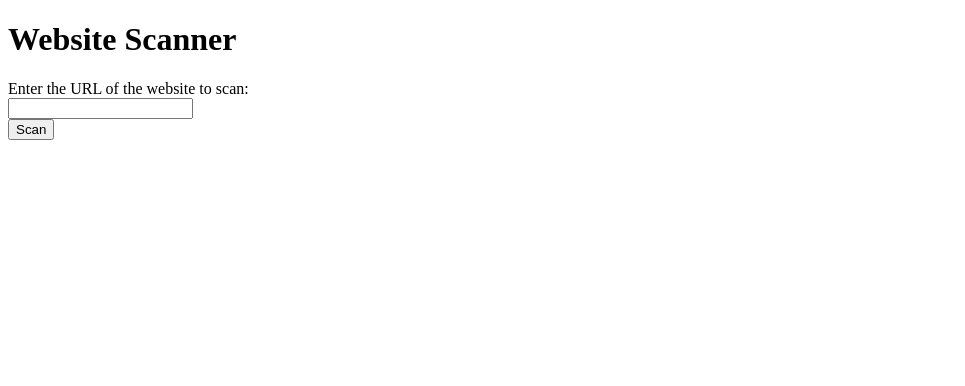
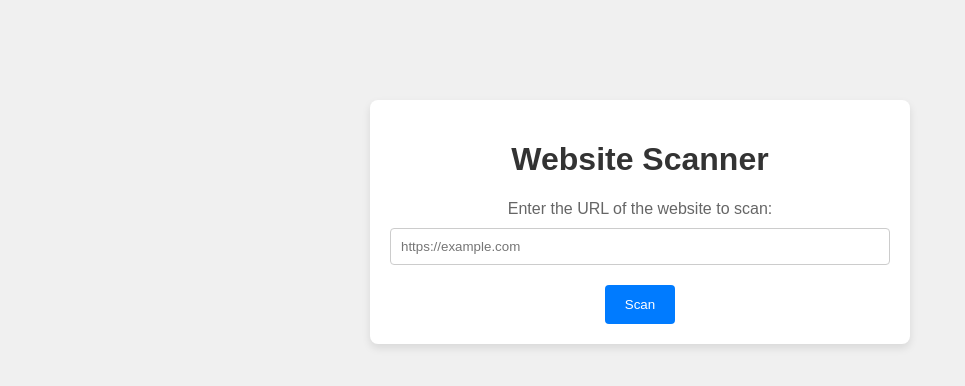
Before and after one commit to 0xS0l0/vulnscanner, a plain HTML site: page app/templates/index.html in a window 1280 px wide. Shown: the whole page, without its empty margins (0-965 px from the left). Drawn offline with Linux system fonts and the light colour scheme.

Commit message:
Update index.html

```diff
--- a/app/templates/index.html
+++ b/app/templates/index.html
@@ -2,14 +2,65 @@
 <html lang="en">
 <head>
     <meta charset="UTF-8">
+    <meta name="viewport" content="width=device-width, initial-scale=1.0">
     <title>Website Scanner</title>
+    <style>
+        body {
+            font-family: Arial, sans-serif;
+            background-color: #f0f0f0;
+            margin: 0;
+            padding: 0;
+        }
+        .container {
+            max-width: 500px;
+            margin: 100px auto;
+            background-color: #fff;
+            padding: 20px;
+            border-radius: 8px;
+            box-shadow: 0 4px 8px rgba(0, 0, 0, 0.1);
+        }
+        h1 {
+            text-align: center;
+            color: #333;
+        }
+        form {
+            text-align: center;
+        }
+        label {
+            display: block;
+            margin-bottom: 10px;
+            color: #666;
+        }
+        input[type="text"] {
+            width: 100%;
+            padding: 10px;
+            margin-bottom: 20px;
+            border: 1px solid #ccc;
+            border-radius: 4px;
+            box-sizing: border-box;
+        }
+        input[type="submit"] {
+            background-color: #007bff;
+            color: #fff;
+            border: none;
+            padding: 12px 20px;
+            border-radius: 4px;
+            cursor: pointer;
+            transition: background-color 0.3s;
+        }
+        input[type="submit"]:hover {
+            background-color: #0056b3;
+        }
+    </style>
 </head>
 <body>
-    <h1>Website Scanner</h1>
-    <form action="/scan" method="post">
-        <label for="url">Enter the URL of the website to scan:</label><br>
-        <input type="text" id="url" name="url"><br>
-        <input type="submit" value="Scan">
-    </form>
+    <div class="container">
+        <h1>Website Scanner</h1>
+        <form action="/scan" method="post">
+            <label for="url">Enter the URL of the website to scan:</label>
+            <input type="text" id="url" name="url" placeholder="https://example.com">
+            <input type="submit" value="Scan">
+        </form>
+    </div>
 </body>
 </html>
```
